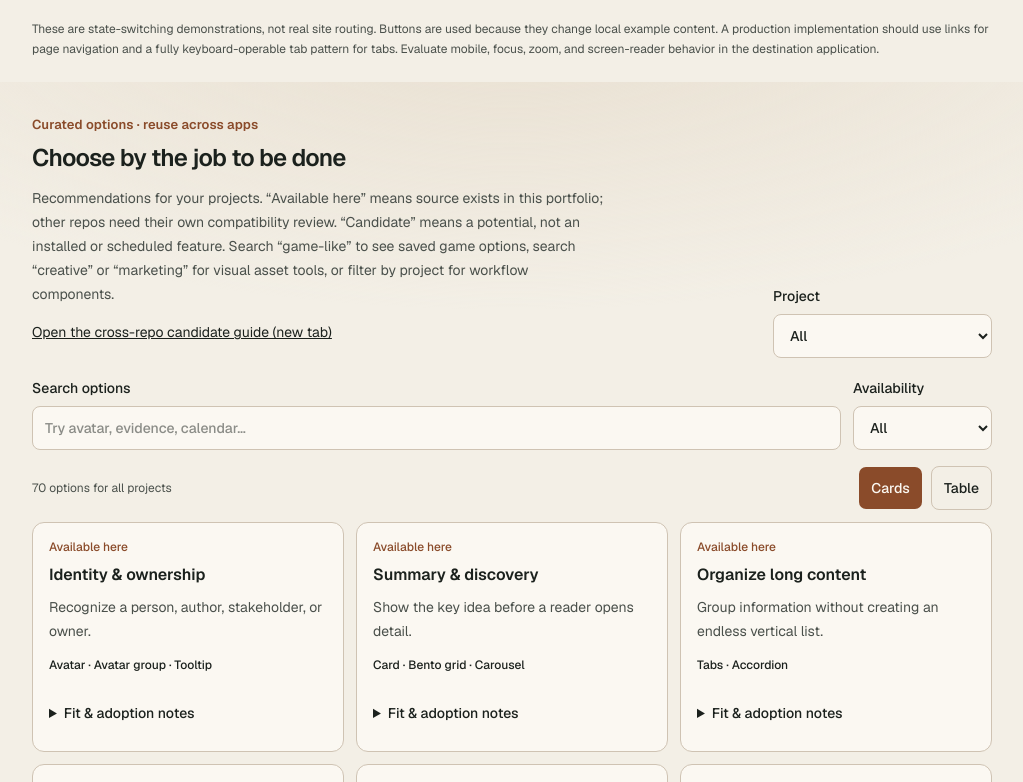
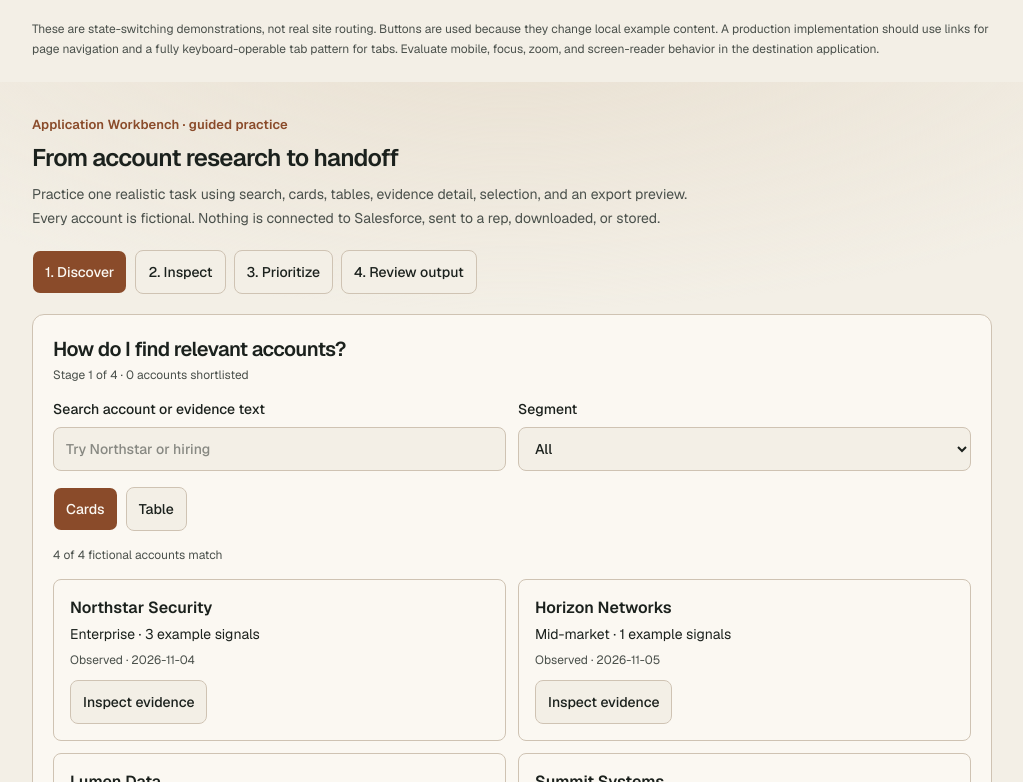
Before and after one commit to heyfunwhoa/byjoyaing-portfolio, a Next.js app: page /design-lab in a window 1280 px wide. Shown: the part 7918-8700 px from the top of the page, without its empty margins (128-1151 px from the left). Built offline with nearby package versions, Linux system fonts and the light colour scheme.

Commit message:
feat(design-lab): integrate end-to-end application learning workbench

```diff
--- a/app/design-lab/page.tsx
+++ b/app/design-lab/page.tsx
@@ -7,6 +7,7 @@ import { MotionWorkbench } from "@/components/design-lab/motion-workbench";
 import { LearningChecksPreview } from "@/components/design-lab/learning-checks-preview";
 import { ComponentOptions } from "@/components/design-lab/component-options";
 import { ComponentLearning } from "@/components/design-lab/component-learning";
+import { AccountWorkflowWorkbench } from "@/components/design-lab/account-workflow-workbench";
 import { FormPatternComparison } from "@/components/design-lab/form-pattern-comparison";
 import { DataDisplayComparison } from "@/components/design-lab/data-display-comparison";
 import { DashboardCompositionComparison } from "@/components/design-lab/dashboard-composition-comparison";
@@ -164,6 +165,7 @@ export default function DesignLabPage() {
         <DataDisplayComparison />
         <DashboardCompositionComparison />
         <NavigationPatternComparison />
+        <AccountWorkflowWorkbench />
 
         <div id="component-ideas" tabIndex={-1} className="scroll-mt-24">
           <ComponentOptions />
```
